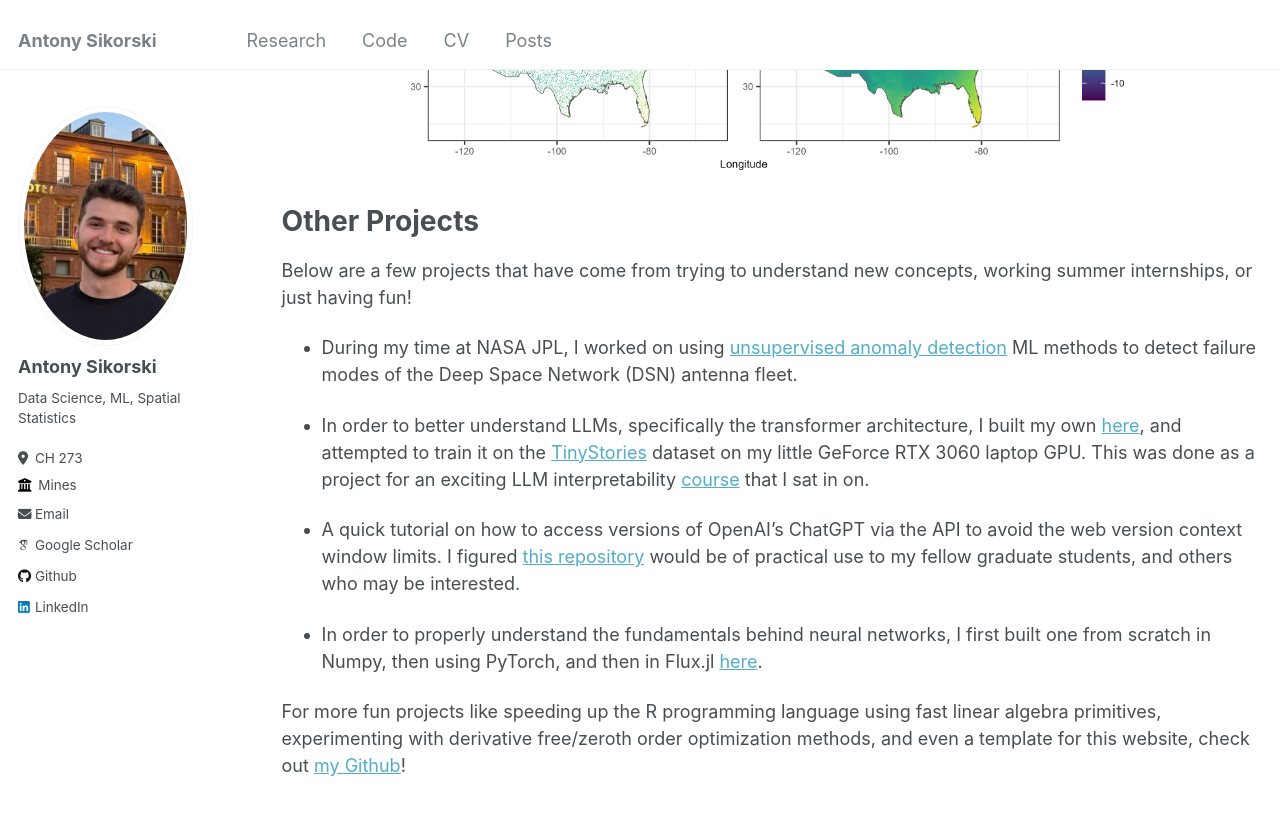
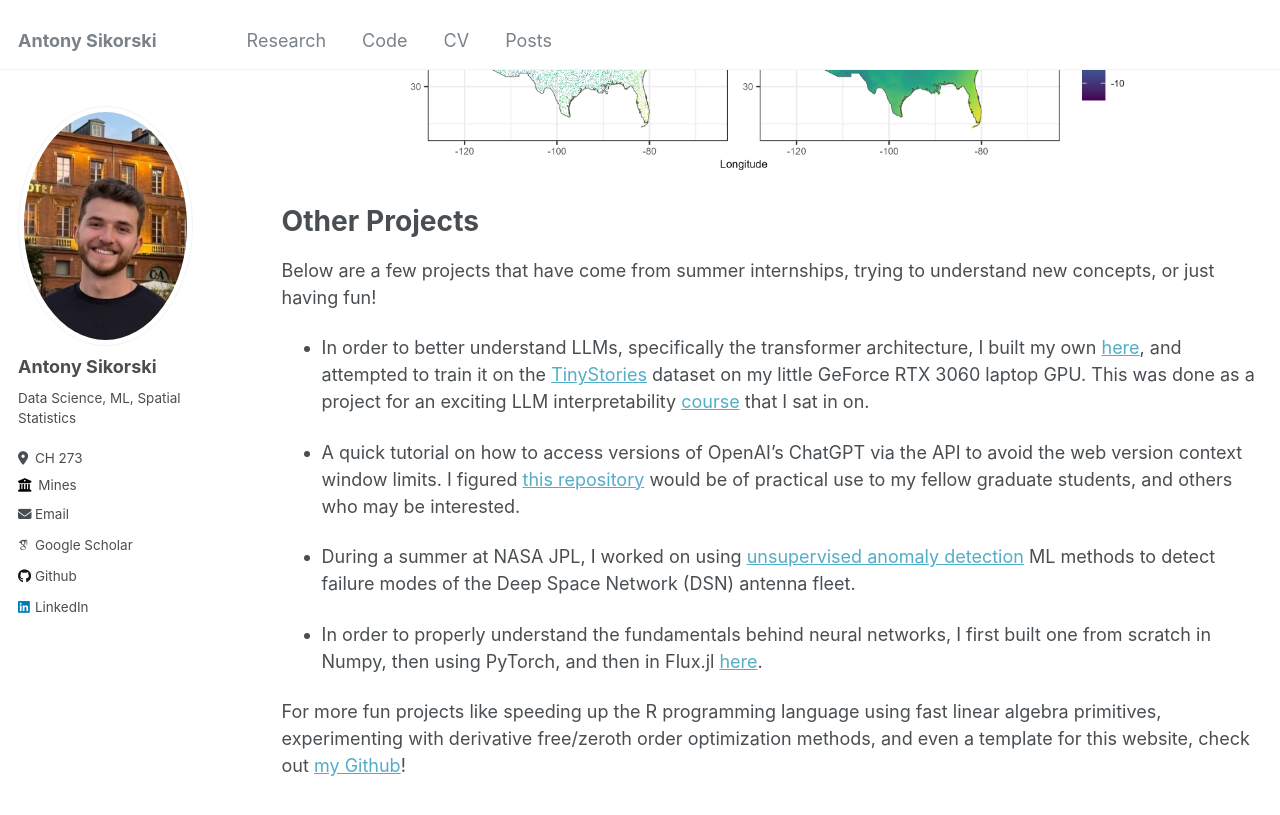
Before and after one commit to antonyxsik/antonyxsik.github.io, a Jekyll site: the page built from _pages/code.md, in a window 1280 px wide and 900 px high, scrolled down 516 px. Shown: the top 815 px of the window. Built offline with Jekyll 4.4.1, drawn with Linux system fonts in a browser that asks for light colours; some web fonts are replaced.

Commit message:
minor fixes + new pdf

```diff
--- a/_pages/code.md
+++ b/_pages/code.md
@@ -23,14 +23,14 @@
 
 Other Projects
 ======
-Below are a few projects that have come from trying to understand new concepts, working summer internships, or just having fun!
-
-- During my time at NASA JPL, I worked on using <a href="https://github.com/antonyxsik/Unsupervised_Anomaly_Detect" target="_blank">unsupervised anomaly detection</a> ML methods to detect failure modes of the Deep Space Network (DSN) antenna fleet.
+Below are a few projects that have come from summer internships, trying to understand new concepts, or just having fun!
 
 - In order to better understand LLMs, specifically the transformer architecture, I built my own <a href="https://github.com/antonyxsik/ittybittyGPT" target="_blank">here</a>, and attempted to train it on the <a href="https://huggingface.co/datasets/roneneldan/TinyStories" target="_blank">TinyStories</a> dataset on my little GeForce RTX 3060 laptop GPU. This was done as a project for an exciting LLM interpretability <a href="https://github.com/mines-opt-ml/decoding-gpt" target="_blank">course</a> that I sat in on.
 
 - A quick tutorial on how to access versions of OpenAI's ChatGPT via the API to avoid the web version context window limits. I figured <a href="https://github.com/antonyxsik/GPT-API-Access-Tutorial" target="_blank">this repository</a> would be of practical use to my fellow graduate students, and others who may be interested.
 
+- During a summer at NASA JPL, I worked on using <a href="https://github.com/antonyxsik/Unsupervised_Anomaly_Detect" target="_blank">unsupervised anomaly detection</a> ML methods to detect failure modes of the Deep Space Network (DSN) antenna fleet.
+
 - In order to properly understand the fundamentals behind neural networks, I first built one from scratch in Numpy, then using PyTorch, and then in Flux.jl <a href="https://github.com/antonyxsik/NeuralNetExperiments" target="_blank">here</a>.
 
 For more fun projects like speeding up the R programming language using fast linear algebra primitives, experimenting with derivative free/zeroth order optimization methods, and even a template for this website, check out <a href="https://github.com/antonyxsik" target="_blank">my Github</a>!
```
Also changed, not shown: _pages/about.md (+1 -1 lines), _pages/research.md (+1 -1 lines), 1 other file.
